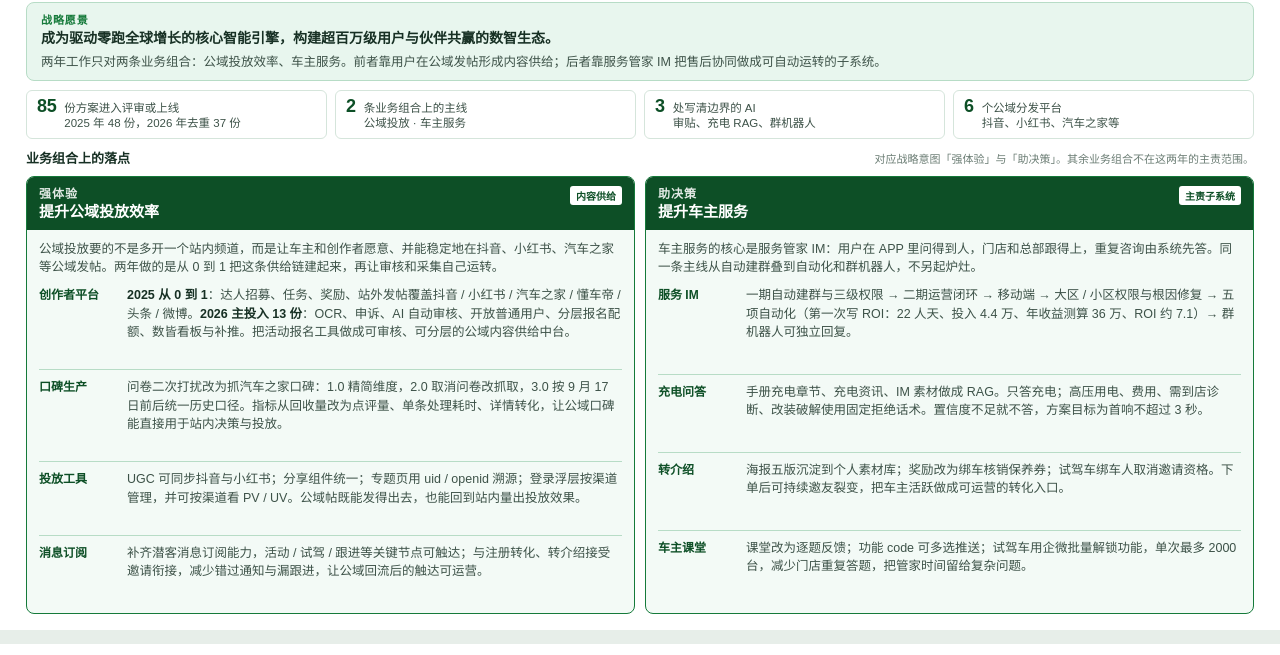
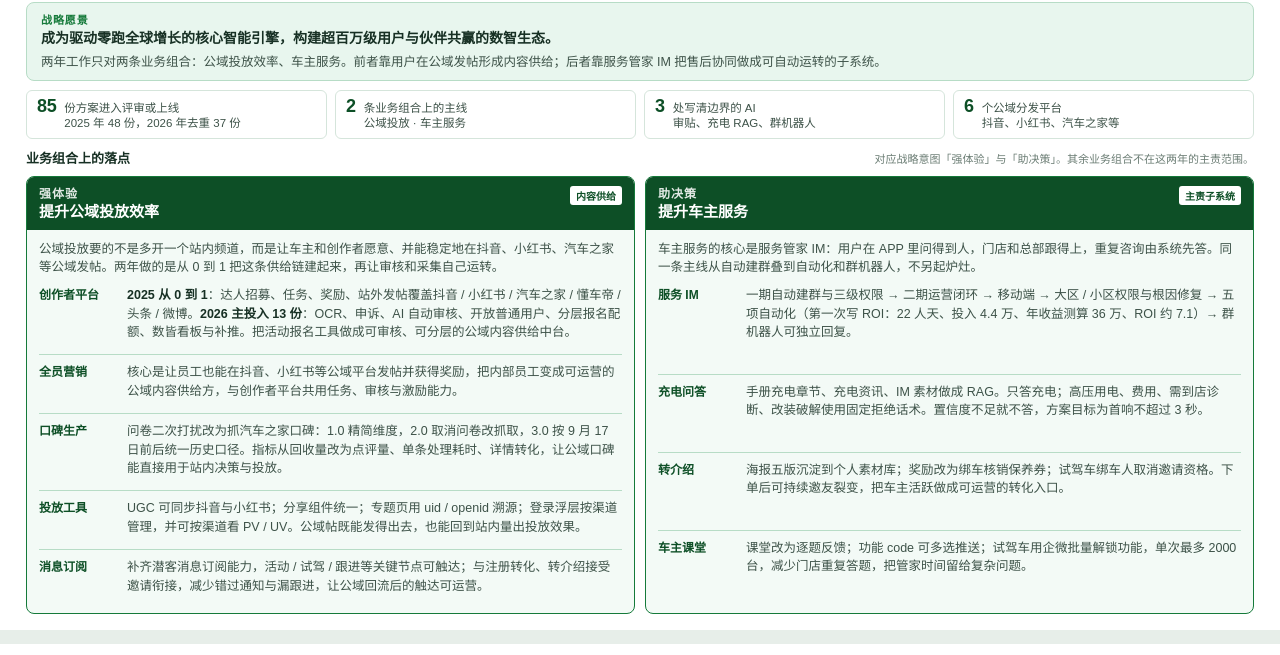
Before and after one commit to xcv-123/ppt-preview, a plain HTML site: page strategy-work-summary.html in a window 1280 px wide. Shown: the part 137-792 px from the top of the page. Drawn offline with Linux system fonts and the light colour scheme.

Commit message:
Add an all-staff marketing capability under the creator platform.
Call out employee public-domain posting with rewards as part of content supply.

Co-authored-by: xcv-123 <xcv-123@users.noreply.github.com>

```diff
--- a/strategy-work-summary.html
+++ b/strategy-work-summary.html
@@ -620,6 +620,10 @@
             <p><b>2025 从 0 到 1</b>：达人招募、任务、奖励、站外发帖覆盖抖音 / 小红书 / 汽车之家 / 懂车帝 / 头条 / 微博。<b>2026 主投入 13 份</b>：OCR、申诉、AI 自动审核、开放普通用户、分层报名配额、数皆看板与补推。把活动报名工具做成可审核、可分层的公域内容供给中台。</p>
           </div>
           <div class="line">
+            <div class="tag">全员营销</div>
+            <p>核心是让员工也能在抖音、小红书等公域平台发帖并获得奖励，把内部员工变成可运营的公域内容供给方，与创作者平台共用任务、审核与激励能力。</p>
+          </div>
+          <div class="line">
             <div class="tag">口碑生产</div>
             <p>问卷二次打扰改为抓汽车之家口碑：1.0 精简维度，2.0 取消问卷改抓取，3.0 按 9 月 17 日前后统一历史口径。指标从回收量改为点评量、单条处理耗时、详情转化，让公域口碑能直接用于站内决策与投放。</p>
           </div>
```
